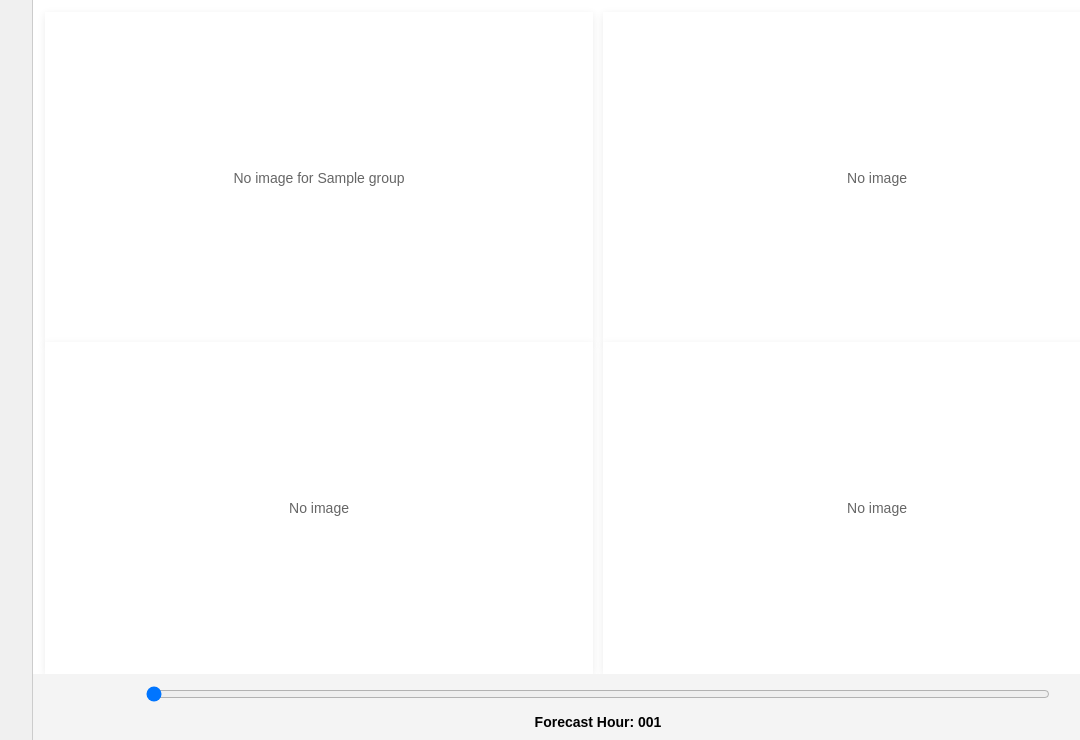
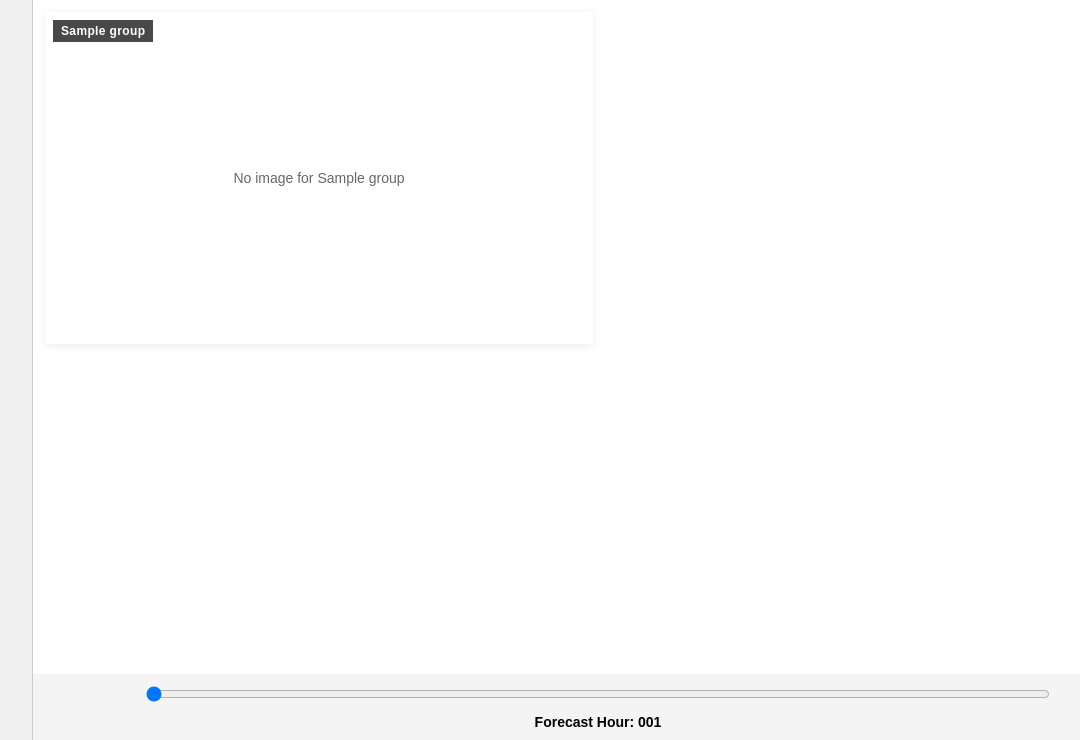
Before and after one commit to Jackweather/adkwx1, a Flask app: template templates/index.html in a window 1280 px wide. Shown: the part 60-800 px from the top of the page, without its empty margins (117-1197 px from the left). Run offline with Flask 2, Linux system fonts and the light colour scheme; the template is opened without the code that fills it: most values are stand-ins (such as "Sample title", 1, 10 or a date in 2020).

Commit message:
Update index.html

```diff
--- a/templates/index.html
+++ b/templates/index.html
@@ -68,6 +68,18 @@
             overflow: hidden;
             min-height: 320px; /* reduced size */
         }
+        .panel-label {
+            position: absolute;
+            top: 8px;
+            left: 8px;
+            z-index: 1;
+            padding: 4px 8px;
+            background: rgba(34, 34, 34, 0.82);
+            color: #fff;
+            font-size: 12px;
+            font-weight: 700;
+            letter-spacing: 0.03em;
+        }
         /* let PNGs fill the panel as much as possible while preserving aspect */
         .panel img {
             width: 100%;
@@ -117,22 +129,17 @@
                 {% for slide in slides %}
                 <div class="slide{% if loop.first %} active{% endif %}" data-index="{{ slide.index }}">
                     {# render panels in the same order as groups in app.py #}
-                    {% for group, image in slide.images.items() %}
+                    {% for group in groups %}
+                    {% set image = slide.images.get(group) %}
                     <div class="panel">
+                        <div class="panel-label">{{ group }}</div>
                         {% if image %}
                         <img src="{{ url_for('serve_png', group=group, filename=image.filename, v=image.version) }}" alt="Forecast {{ group }}">
                         {% else %}
                         <div class="empty">No image for {{ group }}</div>
                         {% endif %}
-                        <!-- caption removed -->
                     </div>
                     {% endfor %}
-                    {# if there are fewer than 4 groups, fill remaining grid cells with empty panels #}
-                    {% if slide.images|length < 4 %}
-                        {% for i in range(4 - (slide.images|length)) %}
-                        <div class="panel"><div class="empty">No image</div></div>
-                        {% endfor %}
-                    {% endif %}
                 </div>
                 {% endfor %}
             </div>
```
